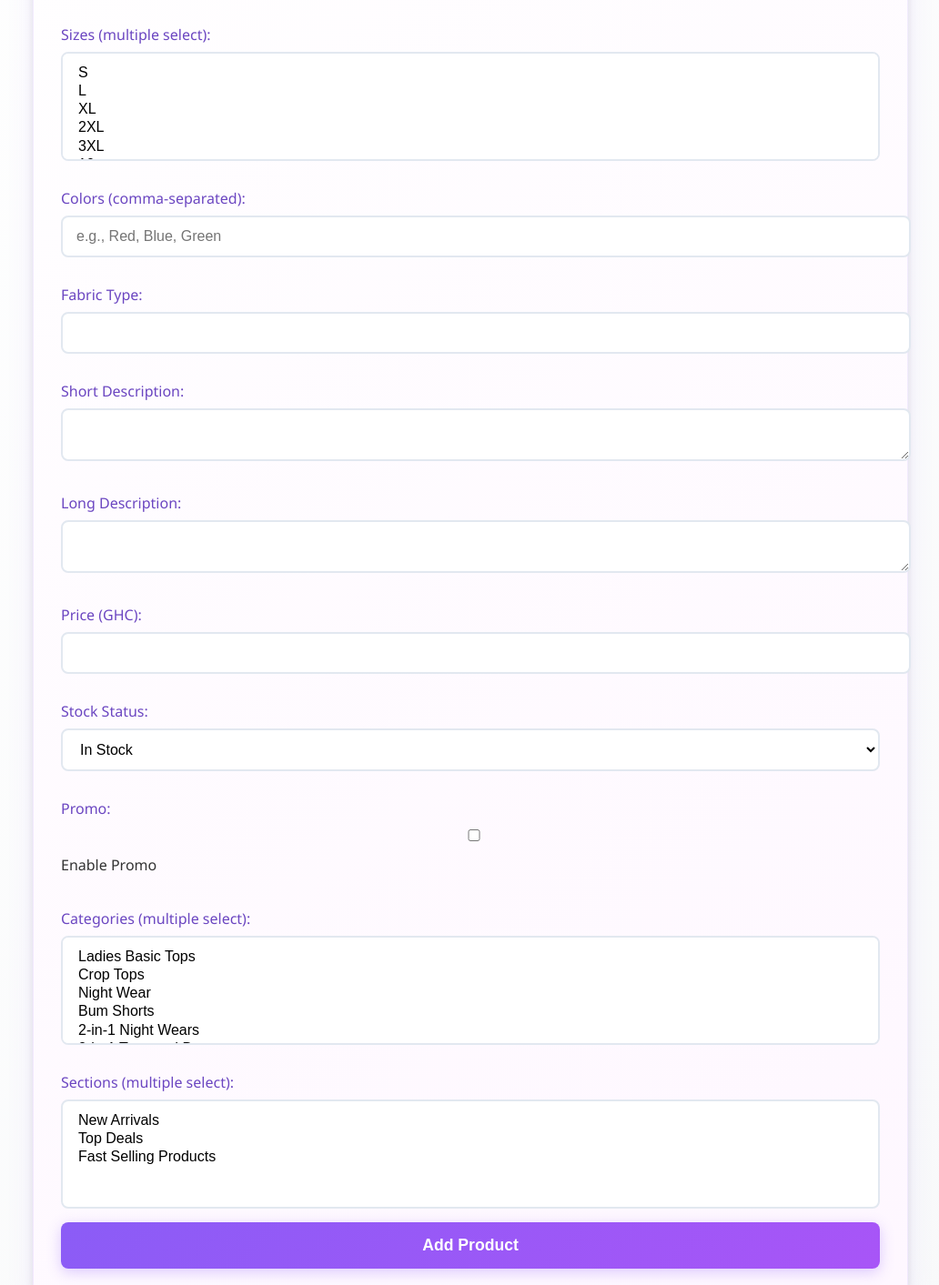
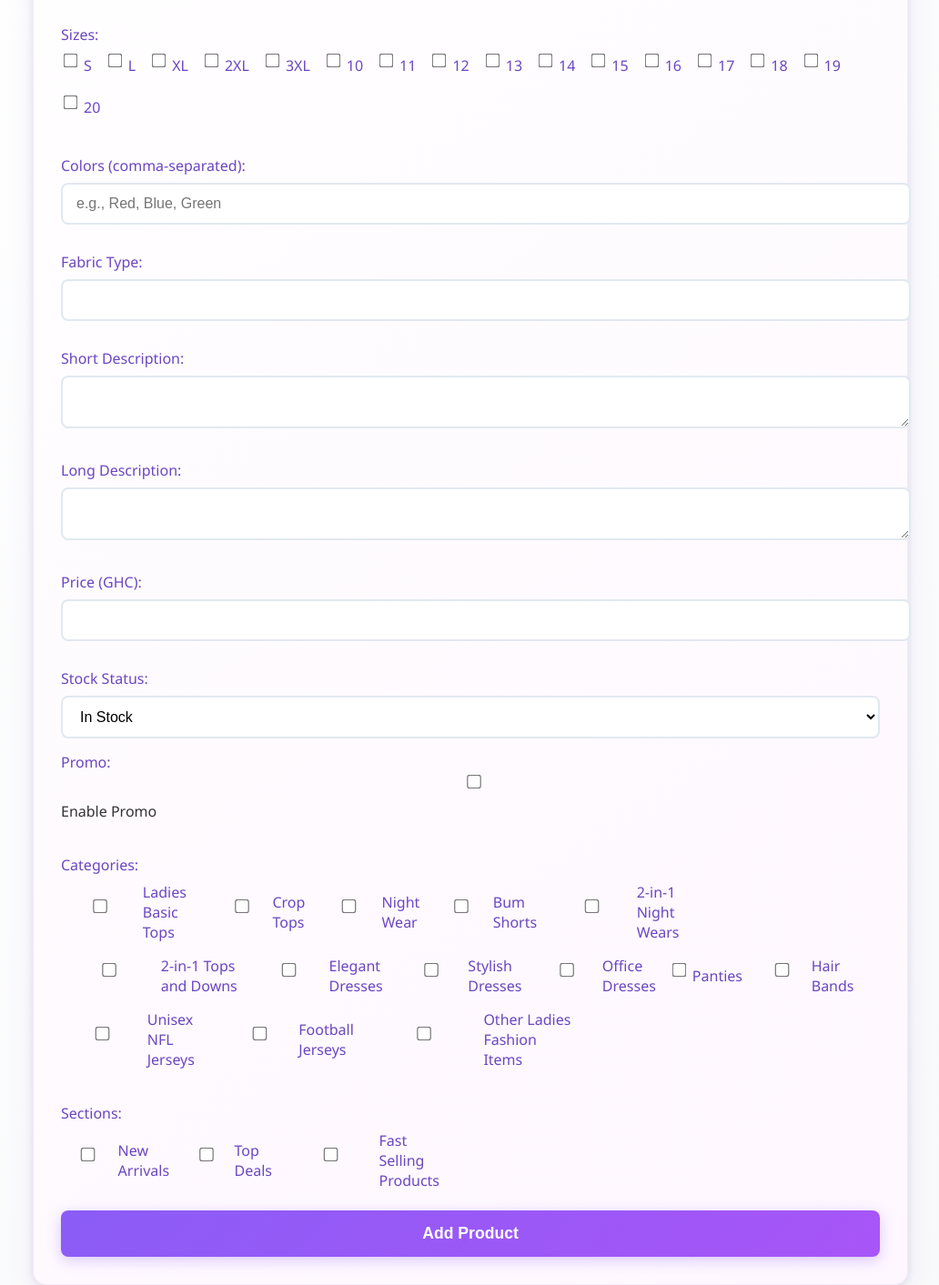
Before and after one commit to dromorongit/AuntieArabaShopPMS, a website: page index.html in a window 1280 px wide. Shown: the part 540-1953 px from the top of the page at 91% size, without its empty margins (123-1155 px from the left). Drawn offline with Linux system fonts and the light colour scheme.

Commit message:
New Commits

```diff
--- a/index.html
+++ b/index.html
@@ -21,25 +21,25 @@
       <label for="other_images">Other Images:</label>
       <input type="file" id="other_images" name="other_images" accept="image/*" multiple><br>
 
-      <label for="sizes">Sizes (multiple select):</label>
-      <select id="sizes" multiple>
-        <option value="S">S</option>
-        <option value="L">L</option>
-        <option value="XL">XL</option>
-        <option value="2XL">2XL</option>
-        <option value="3XL">3XL</option>
-        <option value="10">10</option>
-        <option value="11">11</option>
-        <option value="12">12</option>
-        <option value="13">13</option>
-        <option value="14">14</option>
-        <option value="15">15</option>
-        <option value="16">16</option>
-        <option value="17">17</option>
-        <option value="18">18</option>
-        <option value="19">19</option>
-        <option value="20">20</option>
-      </select><br>
+      <label>Sizes:</label>
+      <div class="checkbox-group">
+        <label><input type="checkbox" name="sizes" value="S"> S</label>
+        <label><input type="checkbox" name="sizes" value="L"> L</label>
+        <label><input type="checkbox" name="sizes" value="XL"> XL</label>
+        <label><input type="checkbox" name="sizes" value="2XL"> 2XL</label>
+        <label><input type="checkbox" name="sizes" value="3XL"> 3XL</label>
+        <label><input type="checkbox" name="sizes" value="10"> 10</label>
+        <label><input type="checkbox" name="sizes" value="11"> 11</label>
+        <label><input type="checkbox" name="sizes" value="12"> 12</label>
+        <label><input type="checkbox" name="sizes" value="13"> 13</label>
+        <label><input type="checkbox" name="sizes" value="14"> 14</label>
+        <label><input type="checkbox" name="sizes" value="15"> 15</label>
+        <label><input type="checkbox" name="sizes" value="16"> 16</label>
+        <label><input type="checkbox" name="sizes" value="17"> 17</label>
+        <label><input type="checkbox" name="sizes" value="18"> 18</label>
+        <label><input type="checkbox" name="sizes" value="19"> 19</label>
+        <label><input type="checkbox" name="sizes" value="20"> 20</label>
+      </div><br>
 
       <label for="colors">Colors (comma-separated):</label>
       <input type="text" id="colors" placeholder="e.g., Red, Blue, Green"><br>
@@ -67,30 +67,30 @@
       <label for="promo_price" id="promo_price_label" style="display: none;">Promo Price (GHC):</label>
       <input type="number" id="promo_price" style="display: none;"><br>
 
-      <label for="categories">Categories (multiple select):</label>
-      <select id="categories" multiple>
-        <option value="Ladies Basic Tops">Ladies Basic Tops</option>
-        <option value="Crop Tops">Crop Tops</option>
-        <option value="Night Wear">Night Wear</option>
-        <option value="Bum Shorts">Bum Shorts</option>
-        <option value="2-in-1 Night Wears">2-in-1 Night Wears</option>
-        <option value="2-in-1 Tops and Downs">2-in-1 Tops and Downs</option>
-        <option value="Elegant Dresses">Elegant Dresses</option>
-        <option value="Stylish Dresses">Stylish Dresses</option>
-        <option value="Office Dresses">Office Dresses</option>
-        <option value="Panties">Panties</option>
-        <option value="Hair Bands">Hair Bands</option>
-        <option value="Unisex NFL Jerseys">Unisex NFL Jerseys</option>
-        <option value="Football Jerseys">Football Jerseys</option>
-        <option value="Other Ladies Fashion Items">Other Ladies Fashion Items</option>
-      </select><br>
+      <label>Categories:</label>
+      <div class="checkbox-group">
+        <label><input type="checkbox" name="categories" value="Ladies Basic Tops"> Ladies Basic Tops</label>
+        <label><input type="checkbox" name="categories" value="Crop Tops"> Crop Tops</label>
+        <label><input type="checkbox" name="categories" value="Night Wear"> Night Wear</label>
+        <label><input type="checkbox" name="categories" value="Bum Shorts"> Bum Shorts</label>
+        <label><input type="checkbox" name="categories" value="2-in-1 Night Wears"> 2-in-1 Night Wears</label>
+        <label><input type="checkbox" name="categories" value="2-in-1 Tops and Downs"> 2-in-1 Tops and Downs</label>
+        <label><input type="checkbox" name="categories" value="Elegant Dresses"> Elegant Dresses</label>
+        <label><input type="checkbox" name="categories" value="Stylish Dresses"> Stylish Dresses</label>
+        <label><input type="checkbox" name="categories" value="Office Dresses"> Office Dresses</label>
+        <label><input type="checkbox" name="categories" value="Panties"> Panties</label>
+        <label><input type="checkbox" name="categories" value="Hair Bands"> Hair Bands</label>
+        <label><input type="checkbox" name="categories" value="Unisex NFL Jerseys"> Unisex NFL Jerseys</label>
+        <label><input type="checkbox" name="categories" value="Football Jerseys"> Football Jerseys</label>
+        <label><input type="checkbox" name="categories" value="Other Ladies Fashion Items"> Other Ladies Fashion Items</label>
+      </div><br>
 
-      <label for="sections">Sections (multiple select):</label>
-      <select id="sections" multiple>
-        <option value="New Arrivals">New Arrivals</option>
-        <option value="Top Deals">Top Deals</option>
-        <option value="Fast Selling Products">Fast Selling Products</option>
-      </select><br>
+      <label>Sections:</label>
+      <div class="checkbox-group">
+        <label><input type="checkbox" name="sections" value="New Arrivals"> New Arrivals</label>
+        <label><input type="checkbox" name="sections" value="Top Deals"> Top Deals</label>
+        <label><input type="checkbox" name="sections" value="Fast Selling Products"> Fast Selling Products</label>
+      </div><br>
 
       <button type="submit">Add Product</button>
     </form>
--- a/index.js
+++ b/index.js
@@ -25,7 +25,6 @@ app.use(session({
   saveUninitialized: false,
   cookie: { secure: false } // Set to true in production with HTTPS
 }));
-app.use(express.static('.'));
 
 // Auth middleware
 function requireAuth(req, res, next) {
@@ -44,6 +43,8 @@ app.get('/', (req, res) => {
     res.sendFile(path.join(__dirname, 'login.html'));
   }
 });
+
+app.use(express.static('.'));
 
 app.post('/login', async (req, res) => {
   const { username, password } = req.body;
--- a/script.js
+++ b/script.js
@@ -22,10 +22,13 @@ document.addEventListener('DOMContentLoaded', () => {
     const formData = new FormData(addProductForm);
 
     // Add non-file fields
-    formData.append('sizes', JSON.stringify(Array.from(document.getElementById('sizes').selectedOptions).map(option => option.value)));
+    const sizes = Array.from(document.querySelectorAll('input[name="sizes"]:checked')).map(cb => cb.value);
+    formData.append('sizes', JSON.stringify(sizes));
     formData.append('colors', JSON.stringify(document.getElementById('colors').value.split(',').map(color => color.trim())));
-    formData.append('categories', JSON.stringify(Array.from(document.getElementById('categories').selectedOptions).map(option => option.value)));
-    formData.append('sections', JSON.stringify(Array.from(document.getElementById('sections').selectedOptions).map(option => option.value)));
+    const categories = Array.from(document.querySelectorAll('input[name="categories"]:checked')).map(cb => cb.value);
+    formData.append('categories', JSON.stringify(categories));
+    const sections = Array.from(document.querySelectorAll('input[name="sections"]:checked')).map(cb => cb.value);
+    formData.append('sections', JSON.stringify(sections));
 
     if (promoCheckbox.checked) {
       formData.append('promo', 'true');
--- a/style.css
+++ b/style.css
@@ -78,9 +78,34 @@ button:hover {
   box-shadow: 0 6px 20px rgba(139, 92, 246, 0.4);
 }
 
-select[multiple] {
-  height: 120px;
-  background: #fff;
+.checkbox-group {
+  display: flex;
+  flex-wrap: wrap;
+  gap: 15px;
+  margin-top: 8px;
+}
+
+.checkbox-group label {
+  display: flex;
+  align-items: center;
+  margin: 0;
+  font-weight: normal;
+  cursor: pointer;
+}
+
+.checkbox-group input[type="checkbox"] {
+  margin-right: 8px;
+  transform: scale(1.2);
+}
+
+#promo {
+  margin-right: 8px;
+  transform: scale(1.2);
+}
+
+label[for="promo"] {
+  display: inline;
+  margin-right: 10px;
 }
 
 /* Mobile responsiveness */
@@ -101,6 +126,14 @@ select[multiple] {
     padding: 15px; /* Larger for touch */
     font-size: 16px; /* Prevent zoom on iOS */
     border-radius: 6px;
+  }
+
+  .checkbox-group {
+    gap: 12px;
+  }
+
+  .checkbox-group label {
+    font-size: 15px;
   }
 
   button {
```
